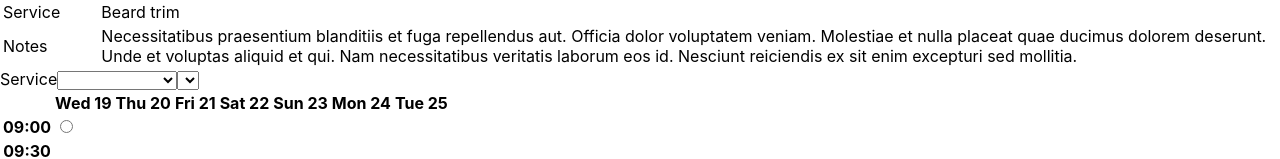
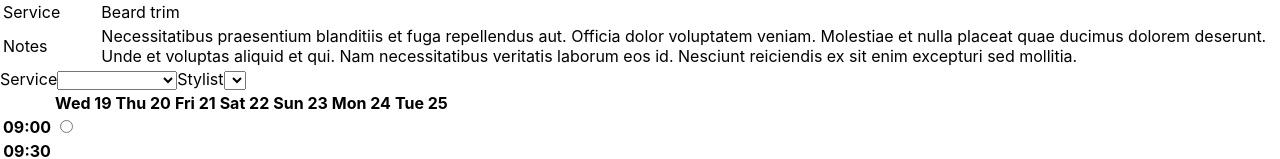
Before and after one commit to BuiKiem/react-test-driven-appoinments, a React (Create React App) app: page / in a window 1280 px wide. Shown: the part 367-526 px from the top of the page. Built offline with nearby package versions, Linux system fonts and the light colour scheme.

Commit message:
'AppointmentForm' < 'stylist field' should pre-select existing value and render a label

```diff
--- a/src/components/AppointmentForm.js
+++ b/src/components/AppointmentForm.js
@@ -108,7 +108,9 @@ const TimeSlotTable = ({
 
 export const AppointmentForm = ({
   selectableServices,
+  selectableStylists,
   service,
+  stylist,
   startsAt,
   onSubmit,
   salonOpensAt,
@@ -151,8 +153,12 @@ export const AppointmentForm = ({
           <option key={service}>{service}</option>
         ))}
       </select>
-      <select name="stylist" id="stylist">
+      <label htmlFor="stylist">Stylist</label>
+      <select name="stylist" id="stylist" value={stylist} readOnly>
         <option />
+        {selectableStylists.map(stylist => (
+          <option key={stylist}>{stylist}</option>
+        ))}
       </select>
       <TimeSlotTable
         salonOpensAt={salonOpensAt}
@@ -176,6 +182,7 @@ AppointmentForm.defaultProps = {
     "Cut & beard trim",
     "Extensions",
   ],
+  selectableStylists: [],
   salonOpensAt: 9,
   salonClosesAt: 19,
   today: new Date(),
```
Also changed, not shown: 1 other file (tests, documents, lock files or other folders).
